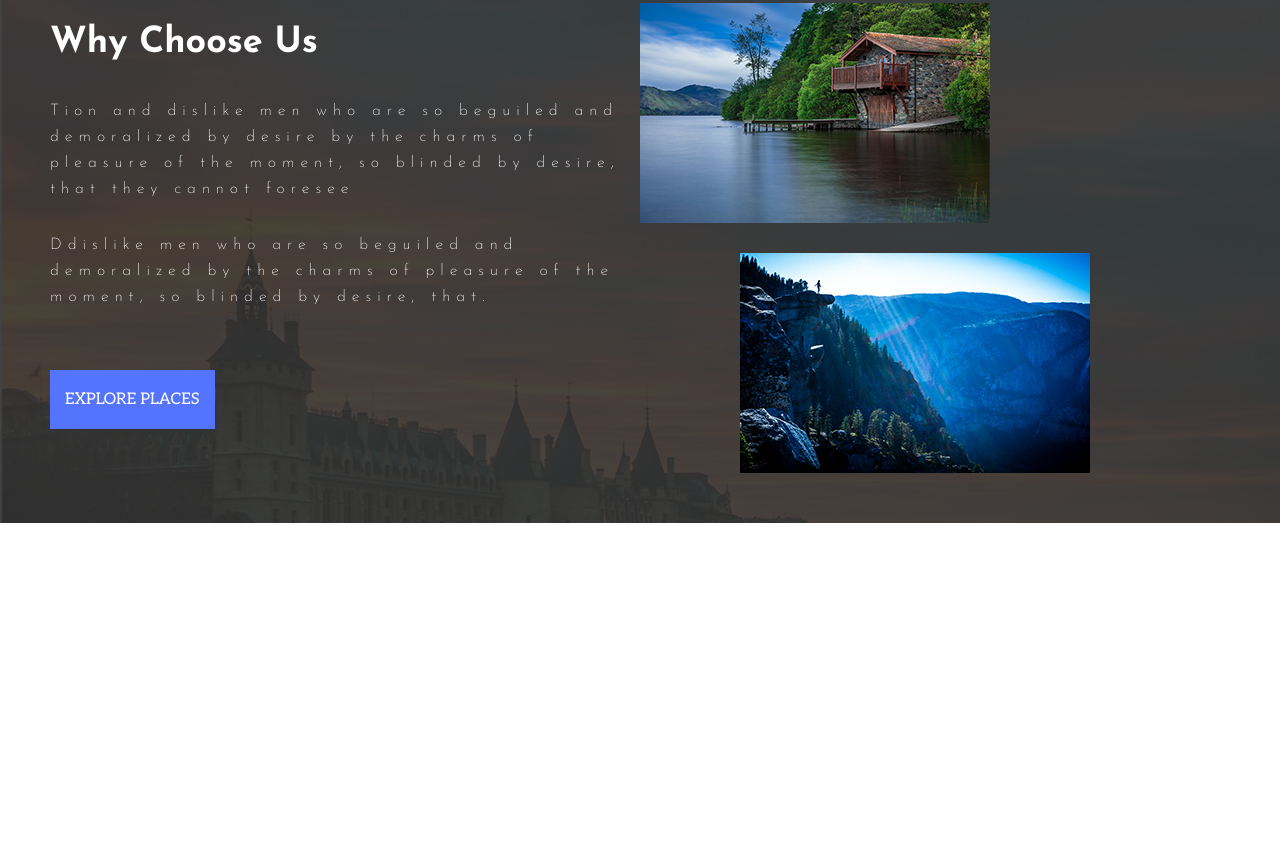
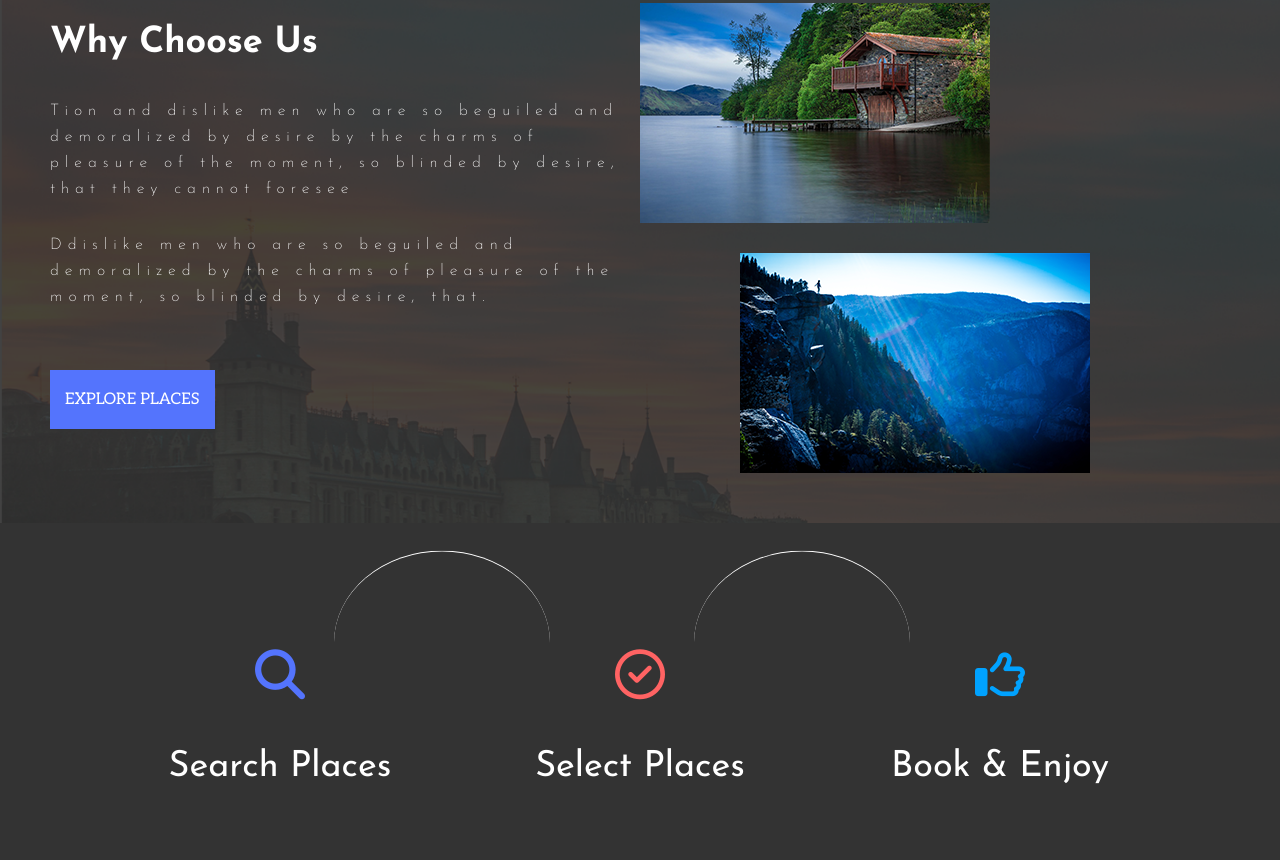
Before and after one commit to jouku/assignment-14, a plain HTML site: page index.html in a window 1280 px wide. Shown: the part 760-1620 px from the top of the page. Before the commit the page ends 1283 px from the top, so only its background shows below. Drawn offline with nearby package versions, Linux system fonts and the light colour scheme.

Commit message:
Icons section handling

```diff
--- a/index.html
+++ b/index.html
@@ -85,6 +85,21 @@
             </div>
         </div>
     </div>
+
+    <div class="icons-sections">
+        <div>
+            <i class="fa-solid fa-magnifying-glass"></i>
+            <a href="#">Search Places</a>
+        </div>
+        <div>
+            <i class="fa-regular fa-circle-check"></i>
+            <a href="#">Select Places</a>
+        </div>
+        <div>
+            <i class="fa-regular fa-thumbs-up"></i>
+            <a href="#">Book & Enjoy</a>
+        </div>
+    </div>
 </body>
 
 </html>
--- a/styles/scss/index.scss
+++ b/styles/scss/index.scss
@@ -215,5 +215,69 @@ body {
             }
         }
     }
+}
+
+.icons-sections {
+    height: 337px;
+    background-color: $grey-color;
+    color: $white-color;
+    display: grid;
+    grid-template-rows: auto;
+    grid-template-columns: 1fr 1fr 1fr;
+    align-items: center;
+    font-size: 36px;
+    padding: 0 100px 0 100px;
+
+    div:nth-child(1) {
+        i {
+            color: $blue-color;
+        }
+    }
+
+    div:nth-child(2) {
+        i {
+            color: $red-color;
+        }
+    }
+
+    div:nth-child(3) {
+        i {
+            color: $light-blue-color;
+        }
+    }
+
+    div {
+        display: flex;
+        flex-direction: column;
+        align-items: center;
+        text-align: center;
+        position: relative;
+
+        i {
+            padding: 50px;
+            font-size: 50px;
+        }
+
+        a {
+            text-decoration: none;
+            color: $white-color;
+        }
+
+        &::after {
+            content: "";
+            position: absolute;
+            right: -25%;
+            top: 83%;
+            width: 60%;
+            height: 183px;
+            border-top: 1px solid $white-color;
+            border-radius: 65%;
+            transform: translateY(-110%);
+        }
+    }
+
+    div:nth-child(3)::after {
+        display: none;
+    }
 
 }
--- a/styles/scss/variables.scss
+++ b/styles/scss/variables.scss
@@ -5,5 +5,9 @@ $font-family: "Josefin Sans", "Courier New", Courier, monospace;
 $font-family-aleo: "Aleo", "Courier New", Courier, monospace;
 $white-color: #FFFFFF;
 $black-color: #000000;
-$navbar-color: #5474FD;
+$blue-color: #5474FD;
+$light-blue-color: #00A2FF;
+$red-color: #FF6363;
+$navbar-color: $blue-color;
 $navbar-light-color: #8399fb;
+$grey-color: #333333;
```
Also changed, not shown: styles/css/index.min.css, 1 other file.
